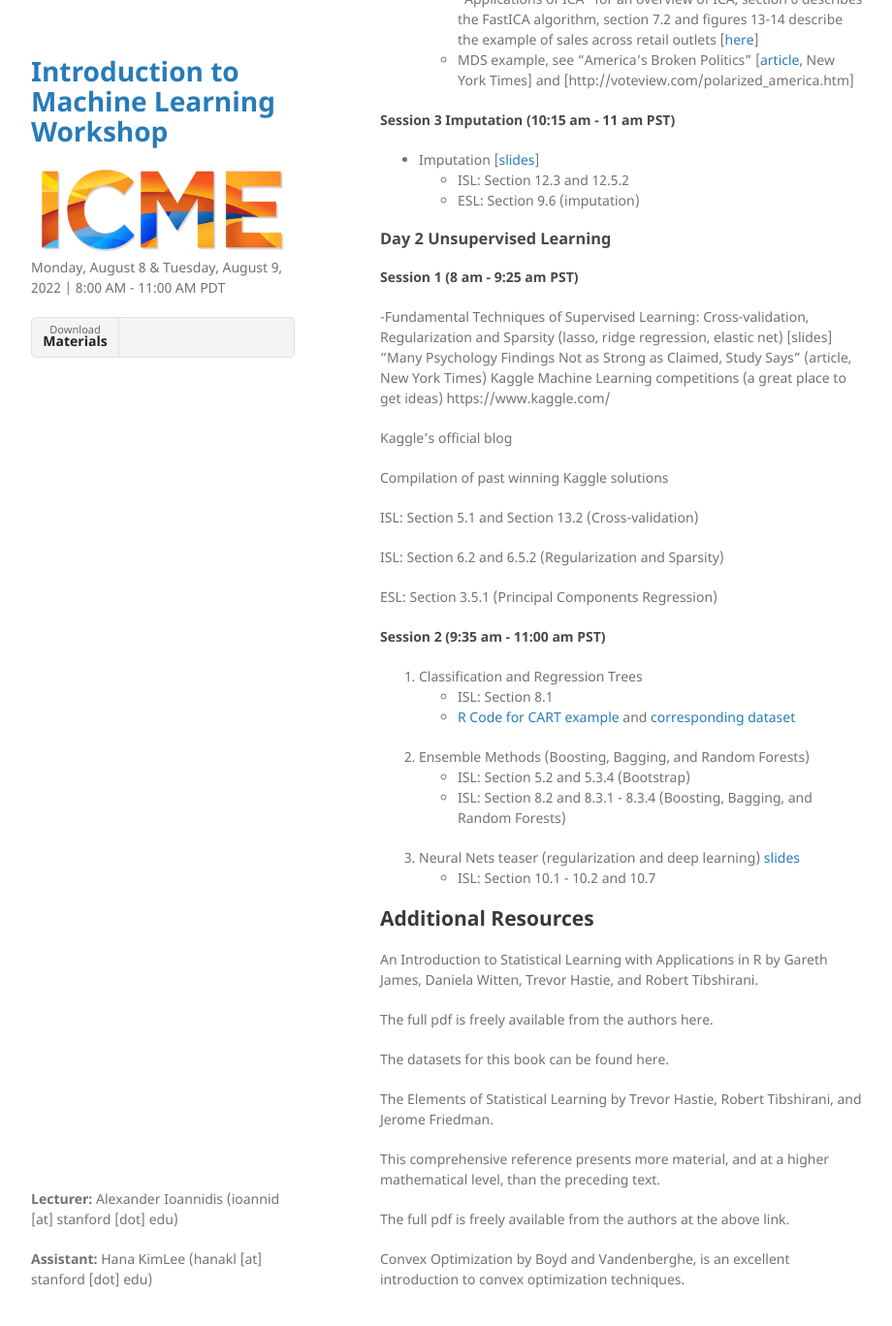
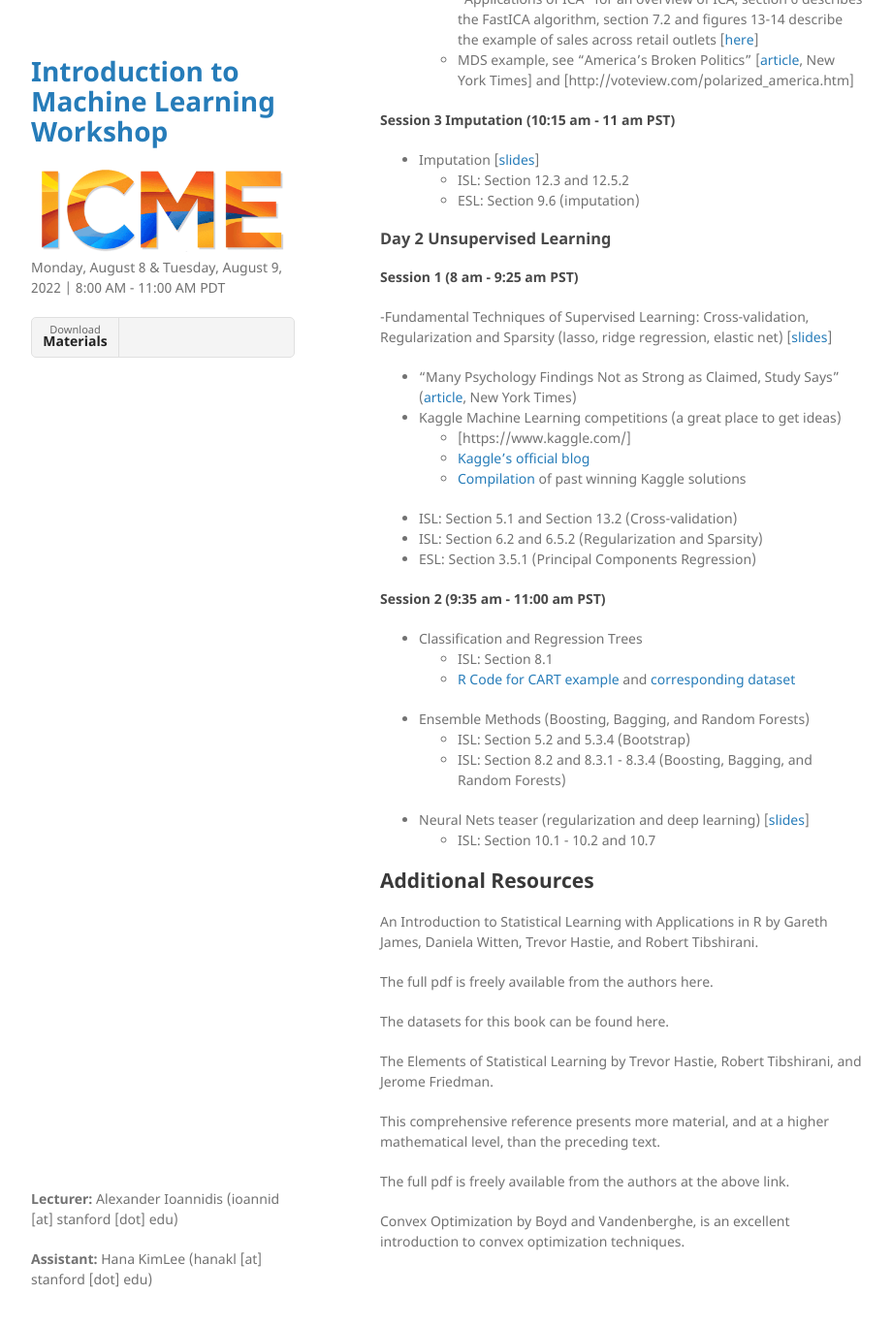
Before and after one commit to hanakl/intro_to_ml_23, a Jekyll site: the page built from index.md, in a window 1280 px wide and 1400 px high, scrolled down 1796 px. Shown: the top 1368 px of the window at 97% size, without its empty margins (178-1098 px from the left). Built offline with Jekyll 4.4.1, drawn with Linux system fonts in a browser that asks for light colours; our own code applies the rules of GitHub Pages for plain Markdown files; part of the change alters nothing that is shown.

```diff
--- a/index.md
+++ b/index.md
@@ -55,33 +55,28 @@ ESL = [Elements of Statistical Learning](https://hastie.su.domains/ElemStatLearn
 
 #### Session 1 (8 am - 9:25 am PST)
 
--Fundamental Techniques of Supervised Learning: Cross-validation, Regularization and Sparsity (lasso, ridge regression, elastic net) [slides]
-"Many Psychology Findings Not as Strong as Claimed, Study Says" (article, New York Times)
-Kaggle Machine Learning competitions (a great place to get ideas)
-https://www.kaggle.com/
-
-Kaggle's official blog
-
-Compilation of past winning Kaggle solutions
-
-ISL: Section 5.1 and Section 13.2 (Cross-validation)
-
-ISL: Section 6.2 and 6.5.2 (Regularization and Sparsity)
-
-ESL: Section 3.5.1 (Principal Components Regression)
+-Fundamental Techniques of Supervised Learning: Cross-validation, Regularization and Sparsity (lasso, ridge regression, elastic net) [[slides](https://drive.google.com/file/d/1qXihNXjBo39h-9jIOjuMTdRutr7elTpq/view)]
+  - "Many Psychology Findings Not as Strong as Claimed, Study Says" ([article](https://www.nytimes.com/2015/08/28/science/many-social-science-findings-not-as-strong-as-claimed-study-says.html), New York Times)
+  - Kaggle Machine Learning competitions (a great place to get ideas)
+    - [https://www.kaggle.com/]
+    - [Kaggle's official blog](https://medium.com/kaggle-blog/profiling-top-kagglers-bestfitting-currently-1-in-the-world-58cc0e187b)
+    - [Compilation](https://www.kaggle.com/code/sudalairajkumar/winning-solutions-of-kaggle-competitions/notebook) of past winning Kaggle solutions
+  - ISL: Section 5.1 and Section 13.2 (Cross-validation)
+  - ISL: Section 6.2 and 6.5.2 (Regularization and Sparsity)
+  - ESL: Section 3.5.1 (Principal Components Regression)
 
 #### Session 2 (9:35 am - 11:00 am PST)
 
-1. Classification and Regression Trees
-- ISL: Section 8.1
-- [R Code for CART example](https://drive.google.com/file/d/0BzqeP3J9B8lZVDV0UjdzVFU4ZTQ/view?usp=sharing) and [corresponding dataset](https://drive.google.com/file/d/0BzqeP3J9B8lZMkdUOTVINUFnNVk/edit?usp=sharing)
+- Classification and Regression Trees
+  - ISL: Section 8.1
+  - [R Code for CART example](https://drive.google.com/file/d/0BzqeP3J9B8lZVDV0UjdzVFU4ZTQ/view?usp=sharing) and [corresponding dataset](https://drive.google.com/file/d/0BzqeP3J9B8lZMkdUOTVINUFnNVk/edit?usp=sharing)
 
-2. Ensemble Methods (Boosting, Bagging, and Random Forests)
-- ISL: Section 5.2 and 5.3.4 (Bootstrap)
-- ISL: Section 8.2 and 8.3.1 - 8.3.4 (Boosting, Bagging, and Random Forests)
+- Ensemble Methods (Boosting, Bagging, and Random Forests)
+  - ISL: Section 5.2 and 5.3.4 (Bootstrap)
+  - ISL: Section 8.2 and 8.3.1 - 8.3.4 (Boosting, Bagging, and Random Forests)
 
-3. Neural Nets teaser (regularization and deep learning) [slides](https://drive.google.com/file/d/1YgxMhRlwwmDJS2Bs7XG26hmuHKTx1F26/view)
-- ISL: Section 10.1 - 10.2 and 10.7
+- Neural Nets teaser (regularization and deep learning) [[slides](https://drive.google.com/file/d/1YgxMhRlwwmDJS2Bs7XG26hmuHKTx1F26/view)]
+  - ISL: Section 10.1 - 10.2 and 10.7
 
 ## Additional Resources
 
```
